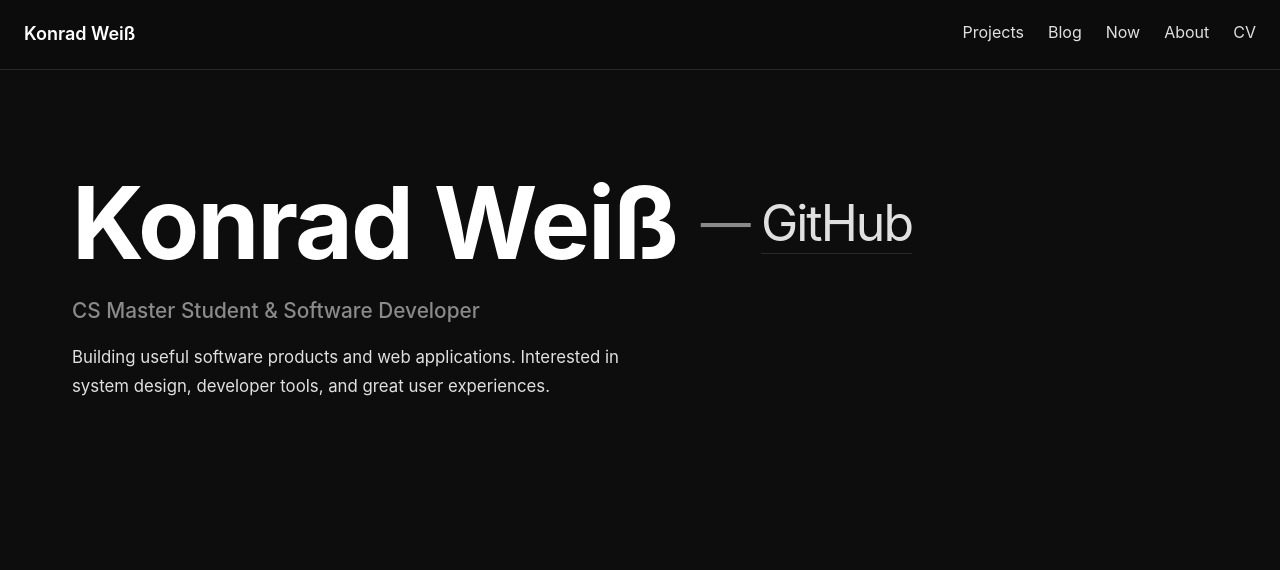
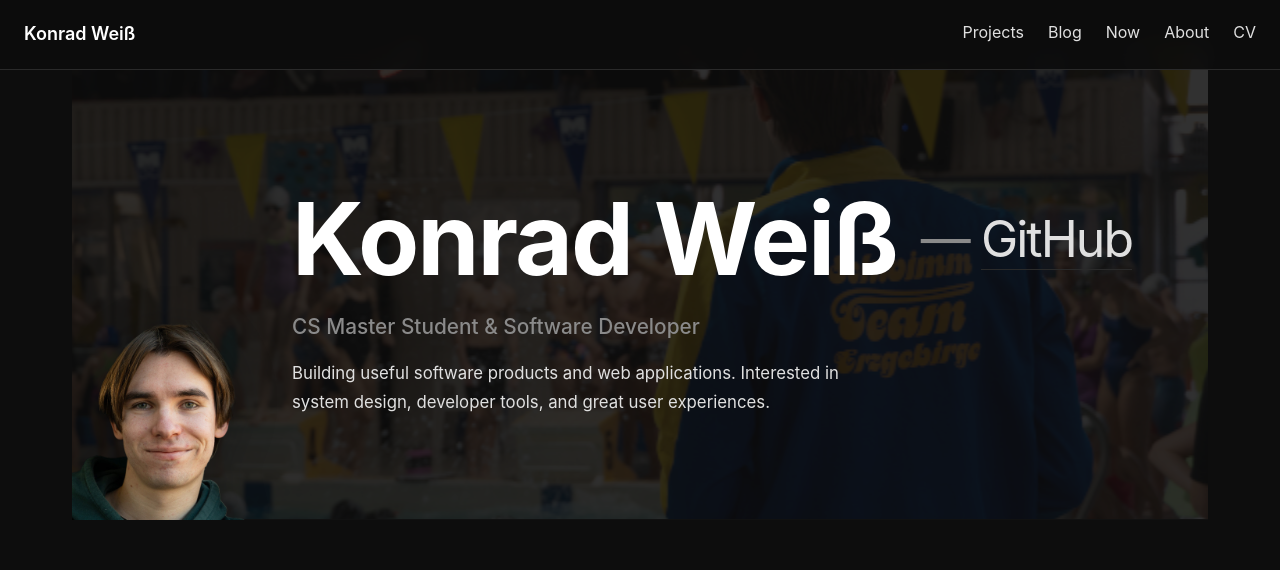
Before and after one commit to konrad2002/konrad2002.de, a Next.js app: page / in a window 1280 px wide. Shown: the top 570 px of the page. Built offline with nearby package versions, Linux system fonts and the light colour scheme.

Commit message:
add pictures to start page

```diff
--- a/src/app/page.module.css
+++ b/src/app/page.module.css
@@ -7,15 +7,56 @@
 
 /* Hero Section */
 .hero {
+  position: relative;
   min-height: 60vh;
   display: flex;
   align-items: center;
   margin-bottom: 5rem;
-  padding: 2rem 0;
+  padding: 0;
+  overflow: hidden;
+}
+
+.heroBanner {
+  position: absolute;
+  top: 0;
+  left: -2rem;
+  right: -2rem;
+  height: 100%;
+  background: url("/images/projects/tmate_banner.jpg") center center / cover no-repeat;
+  border-bottom: 1px solid var(--border);
+  z-index: 0;
+  opacity: 0.15;
 }
 
 .heroContent {
+  position: static;
   width: 100%;
+  display: flex;
+  align-items: center;
+  gap: 3rem;
+  z-index: 1;
+  padding: 2rem 0 0 0;
+}
+
+.heroImageContainer {
+  flex-shrink: 0;
+  position: absolute;
+  bottom: 0;
+  left: 0;
+  z-index: 1;
+}
+
+.heroImage {
+  width: 200px;
+  height: 200px;
+  object-fit: contain;
+  filter: drop-shadow(0 4px 20px rgba(0, 0, 0, 0.3));
+  display: block;
+}
+
+.heroText {
+  flex: 1;
+  padding-left: 220px;
 }
 
 .mainTitle {
@@ -168,6 +209,30 @@
   .hero {
     min-height: auto;
     margin-bottom: 3rem;
+    padding-bottom: 160px;
+  }
+
+  .heroContent {
+    flex-direction: column;
+    text-align: center;
+    gap: 0;
+    padding: 2rem 0 0 0;
+  }
+
+  .heroImageContainer {
+    position: static;
+    margin-top: -160px;
+    margin-bottom: 0;
+  }
+
+  .heroImage {
+    width: 160px;
+    height: 160px;
+  }
+
+  .heroText {
+    padding-left: 0;
+    width: 100%;
   }
 
   .mainTitle {
--- a/src/app/page.tsx
+++ b/src/app/page.tsx
@@ -1,6 +1,7 @@
 import styles from "./page.module.css";
 import Header from "@/app/header/header";
 import Link from "next/link";
+import Image from "next/image";
 import { getFeaturedProjects, getRecentBlogPosts } from "@/lib/data";
 import BlogPostCard from "@/components/BlogPostCard/BlogPostCard";
 import ProjectCard from "@/components/ProjectCard/ProjectCard";
@@ -15,7 +16,19 @@ export default function Home() {
             <div className={styles.page}>
                 {/* Hero Section */}
                 <div className={styles.hero}>
+                    <div className={styles.heroBanner} />
                     <div className={styles.heroContent}>
+                        <div className={styles.heroImageContainer}>
+                            <Image
+                                src="/images/konrad.png"
+                                alt="Konrad Weiß"
+                                width={200}
+                                height={200}
+                                className={styles.heroImage}
+                                priority
+                            />
+                        </div>
+                        <div className={styles.heroText}>
                             <h1 className={styles.mainTitle}>
                                 <span className={styles.personLabel}>Konrad Weiß</span>
                                 <span className={styles.titleContent}>
@@ -29,6 +42,7 @@ export default function Home() {
                                 Building useful software products and web applications.
                                 Interested in system design, developer tools, and great user experiences.
                             </p>
+                        </div>
                     </div>
                 </div>
 
```
Lines whose indentation alone changed are shown as unchanged.
